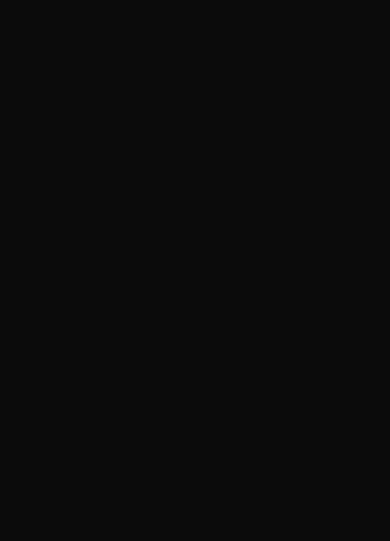
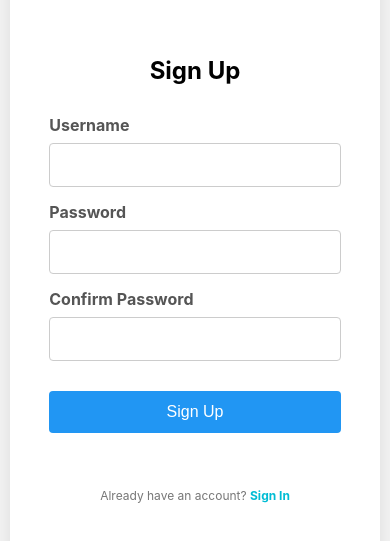
Before and after one commit to hiabed/CMS_Blog, a React (Vite) app: page /signup in a window 390 px wide. Before the commit this address had no page. Shown: the part 143-684 px from the top of the page. Built offline with nearby package versions, Linux system fonts and the light colour scheme.

Commit message:
sign up added

```diff
--- a/src/App.jsx
+++ b/src/App.jsx
@@ -3,6 +3,7 @@
 import React from "react";
 import LoginForm from './LoginForm';
 import { Routes, Route, Navigate } from 'react-router-dom';
+import SignUp from './SignUp';
 
 function App() {
   const [isLoggedIn, setIsLoggedIn] = React.useState(false); // 🔐 login state
@@ -18,6 +19,7 @@
           )
         }
       />
+      <Route path="/signup" element={<SignUp />} />
       <Route
         path="/home"
         element={
--- a/src/LoginForm.jsx
+++ b/src/LoginForm.jsx
@@ -1,5 +1,7 @@
 import React, { useState } from 'react';
- import './LoginForm.css'; // Import the CSS file
+import './LoginForm.css'; // Import the CSS file
+import { Link } from 'react-router-dom'; // Import Link
+
 
  function LoginForm({ onLogin }) {
    const [username, setUsername] = useState('');
@@ -45,7 +47,7 @@
             </div>
             <button type="submit" className="login-button">Sign In</button>
             <p className="signup-link">
-                Don't have an account? <a href="#">Sign up</a>
+                Don't have an account? <Link to="/signup">Sign up</Link>
             </p>
          </form>
        </div>
--- /dev/null
+++ b/src/SignUp.css
@@ -0,0 +1,165 @@
+.signup-container {
+   display: flex;
+   justify-content: center;
+   align-items: center;
+   min-height: 100vh;
+   background-color: #f4f4f4;
+ }
+
+.signup-form-wrapper {
+    background-color: #fff;
+    border-radius: 8px;
+    box-shadow: 0 0 20px rgba(0, 0, 0, 0.1);
+    overflow: hidden;
+    display: flex;
+    min-width: 900px;
+    max-width: 1100px;
+    margin: 20px;
+    align-items: center;
+    flex-direction: column;
+    height: 700px;
+    justify-content: center;
+}
+
+.signup-image-container {
+   width: fit-content;
+   min-width: 350px;
+   height: 100%;
+   display: flex;
+   justify-content: center;
+   align-items: center;
+   background-color: #e0f7fa;
+   padding: 30px;
+   overflow: hidden;
+}
+
+ .signup-image {
+   max-width: 100%;
+   height: auto;
+   display: block;
+   border-radius: 50%;
+   object-fit: cover;
+ }
+
+ .signup-form {
+   padding: 40px;
+   display: flex;
+   flex-direction: column;
+   width: 80%;
+   min-width: 600px;
+ }
+
+ .signup-form h2 {
+   text-align: center;
+   margin-bottom: 30px;
+   color: #333;
+ }
+
+ .input-group {
+   margin-bottom: 20px;
+ }
+
+ .input-group label {
+   display: block;
+   margin-bottom: 8px;
+   color: #555;
+   font-weight: bold;
+ }
+
+ .input-group input {
+   width: 100%;
+   padding: 12px;
+   border: 1px solid #ccc;
+   border-radius: 4px;
+   font-size: 16px;
+   box-sizing: border-box;
+ }
+
+ .signup-button {
+   background-color: #2196f3; /* A different primary color for sign up */
+   color: white;
+   padding: 14px 20px;
+   border: none;
+   border-radius: 4px;
+   cursor: pointer;
+   font-size: 18px;
+   transition: background-color 0.3s ease;
+   margin-top: 20px;
+   margin-bottom: 20px;
+ }
+
+ .signup-button:hover {
+   background-color: #1976d2;
+ }
+
+ .login-link {
+   margin-top: 15px;
+   color: #777;
+   font-size: 14px;
+   text-align: center;
+ }
+
+ .login-link a {
+   color: #00bcd4; /* Use the login button color for consistency */
+   text-decoration: none;
+   font-weight: bold;
+ }
+
+ .login-link a:hover {
+   text-decoration: underline;
+ }
+
+ /* Mobile Styles */
+ @media (max-width: 992px) {
+   .signup-form-wrapper {
+     min-width: auto;
+     width: 95%;
+     margin: 10px;
+     flex-direction: column;
+     align-items: center;
+   }
+
+   .signup-image-container {
+     width: 192px;
+     min-width: auto;
+     height: 192px;
+     margin-top: 15px;
+     margin-bottom: 15px;
+     border-radius: 50%;
+     padding: 12px;
+   }
+
+   .signup-image {
+     max-width: 100%;
+     height: auto;
+     border-radius: 50%;
+     object-fit: cover;
+   }
+
+   .signup-form {
+     min-width: auto;
+     padding: 30px;
+     width: 95%;
+   }
+
+   .signup-form h2 {
+     margin-bottom: 20px;
+   }
+
+   .input-group {
+     margin-bottom: 15px;
+   }
+
+   .signup-button {
+     font-size: 16px;
+     padding: 12px 18px;
+     margin-top: 15px;
+     margin-bottom: 15px;
+   }
+
+   .login-link {
+     font-size: 12px;
+     margin-top: 10px;
+     text-align: center;
+   }
+ }
--- /dev/null
+++ b/src/SignUp.jsx
@@ -0,0 +1,33 @@
+import React from 'react';
+ import './SignUp.css'; // You can create a CSS file for this later
+
+ function SignUp() {
+   return (
+     <div className="signup-container">
+        <div className="signup-form-wrapper">
+            <h2>Sign Up</h2>
+            <form className="signup-form">
+                <div className="input-group">
+                <label htmlFor="new-username">Username</label>
+                <input type="text" id="new-username" />
+                </div>
+                <div className="input-group">
+                <label htmlFor="new-password">Password</label>
+                <input type="password" id="new-password" />
+                </div>
+                <div className="input-group">
+                <label htmlFor="confirm-password">Confirm Password</label>
+                <input type="password" id="confirm-password" />
+                </div>
+                <button type="submit" className="signup-button">Sign Up</button>
+            </form>
+            <p className="login-link">
+                Already have an account? <Link to="/">Sign In</Link>
+            </p>
+        </div>
+     </div>
+   );
+ }
+
+ import { Link } from 'react-router-dom';
+ export default SignUp;
```
